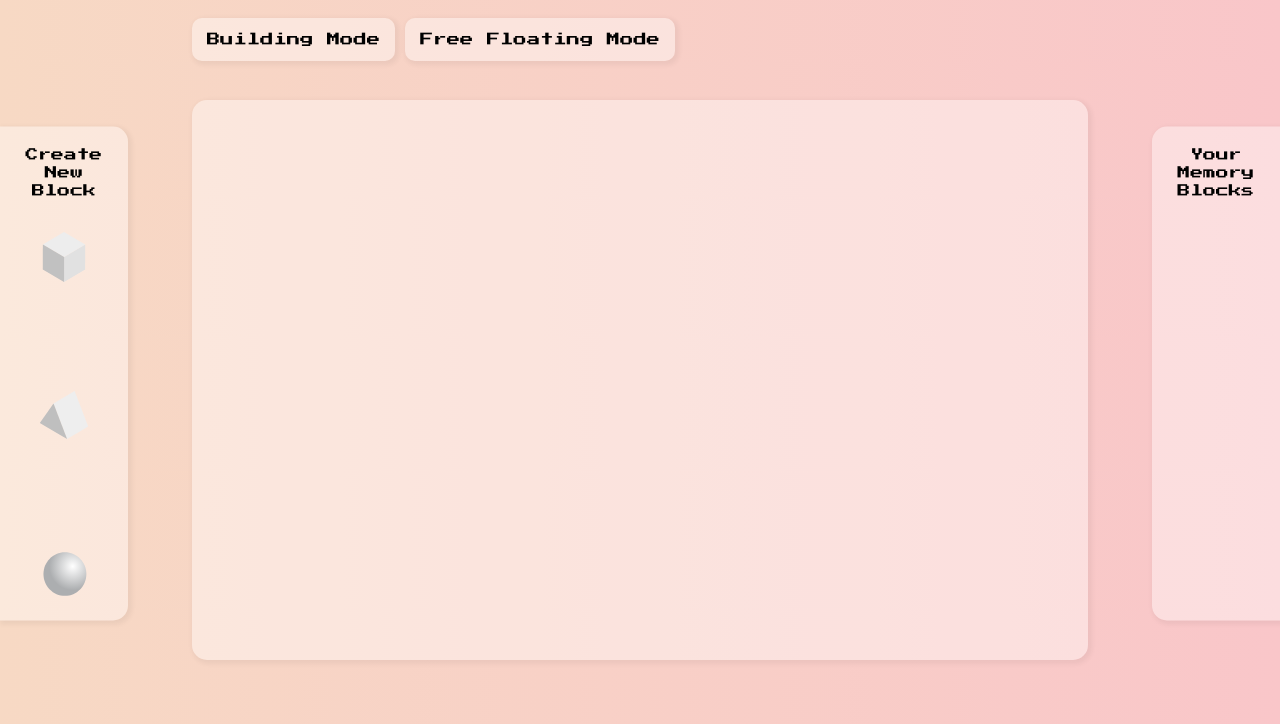
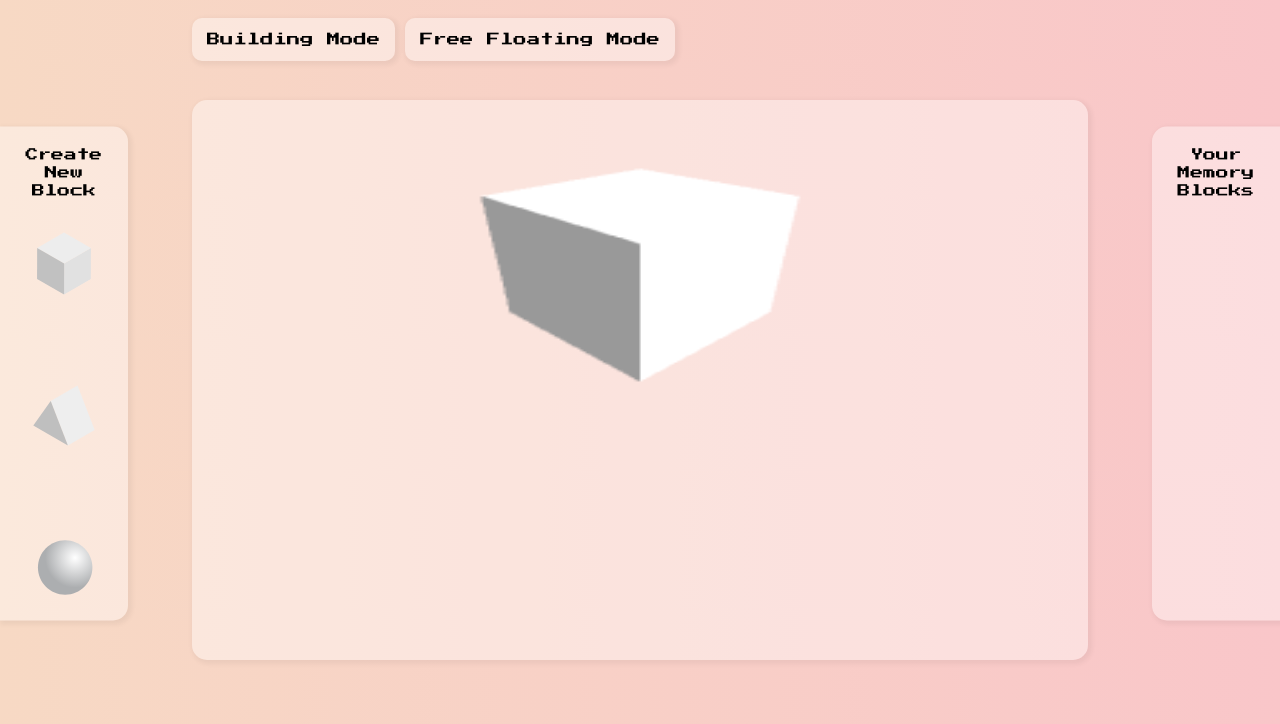
Before and after one commit to alexawhy/memory-castle, a website built with webpack: page index.html in a window 1280 px wide. Shown: the part 76-800 px from the top of the page. Built offline with nearby package versions, Linux system fonts and the light colour scheme.

Commit message:
Add new block modal canvas

```diff
--- a/index.html
+++ b/index.html
@@ -10,7 +10,7 @@
 
 <body>
   <div class="modal">
-    <div id="newBlockCanvas"></div>
+    <canvas id="newBlockCanvas"></canvas>
   </div>
   <header>
     <h1 id="page-title">Memory Castle</h1>
--- a/package.json
+++ b/package.json
@@ -5,6 +5,7 @@
   "main": "index.js",
   "scripts": {
     "start": "webpack-dev-server --config webpack.dev.js",
+    "start:local": "webpack-dev-server --mode development --host 0.0.0.0 --hot --open --useLocalIp --config webpack.dev.js",
     "webpack:watch": "webpack --watch --config webpack.dev.js",
     "webpack:build": "webpack --config webpack.prod.js --optimize-minimize"
   },
--- a/src/index.js
+++ b/src/index.js
@@ -1,2 +1,4 @@
 import "./scripts/new-block/left-sidebar";
+import "./scripts/new-block/new-block-modal";
+
 import "./styles/index.scss";
--- a/src/scripts/new-block/new-block-modal.js
+++ b/src/scripts/new-block/new-block-modal.js
@@ -0,0 +1,39 @@
+import * as BABYLON from 'babylonjs';
+
+const newBlockCanvas = document.getElementById("newBlockCanvas");
+const engine = new BABYLON.Engine(newBlockCanvas, true, {preserveDrawingBuffer: true, stencil: true});
+
+const createScene = () => {
+  // scene
+  const scene = new BABYLON.Scene(engine);
+
+  // camera
+  const camera = new BABYLON.ArcRotateCamera("Camera", -Math.PI / 4, Math.PI / 3, 5, BABYLON.Vector3.Zero());
+  // const camera = new BABYLON.FreeCamera("camera1", new BABYLON.Vector3(0, 5, -10), scene);
+  camera.setTarget(BABYLON.Vector3.Zero());
+  camera.attachControl(newBlockCanvas, true);
+  camera.setTarget(BABYLON.Vector3.Zero());
+
+  // light
+  // const pointLight = new BABYLON.PointLight("pointLight", new BABYLON.Vector3(1, 10, 1), scene);
+  const hemisphericlight = new BABYLON.HemisphericLight("hemisphericlight", new BABYLON.Vector3(2, 2, 0), scene);
+  hemisphericlight.intensity = 1.2;
+
+  // create a cube
+  let cube = new BABYLON.MeshBuilder.CreateBox("box1", { size: 2 });
+
+  // background color
+  scene.clearColor = new BABYLON.Color4(0, 0, 0, 0);
+
+  return scene;
+}
+
+const scene = createScene();
+
+engine.runRenderLoop(() => {
+  scene.render();
+});
+
+window.addEventListener("resize", () => {
+  engine.resize();
+});
--- a/src/styles/left-sidebar.scss
+++ b/src/styles/left-sidebar.scss
@@ -20,7 +20,7 @@
 
   img {
     display: block;
-    width: 60%;
+    width: 75%;
     transition: 0.2s;
 
     &:hover {
--- a/src/styles/new-block-modal.scss
+++ b/src/styles/new-block-modal.scss
@@ -12,3 +12,10 @@
   box-shadow: 2px 2px 5px 2px $gray-5;
   z-index: 10;
 }
+
+#newBlockCanvas {
+  display: block;
+  width: calc(100% - 40px);
+  height: 50%;
+  margin: 20px;
+}
--- a/src/styles/reset.scss
+++ b/src/styles/reset.scss
@@ -54,3 +54,7 @@ button,
 input[type="submit"] {
   cursor: pointer;
 }
+
+canvas:focus {
+  outline: none;
+}
```
